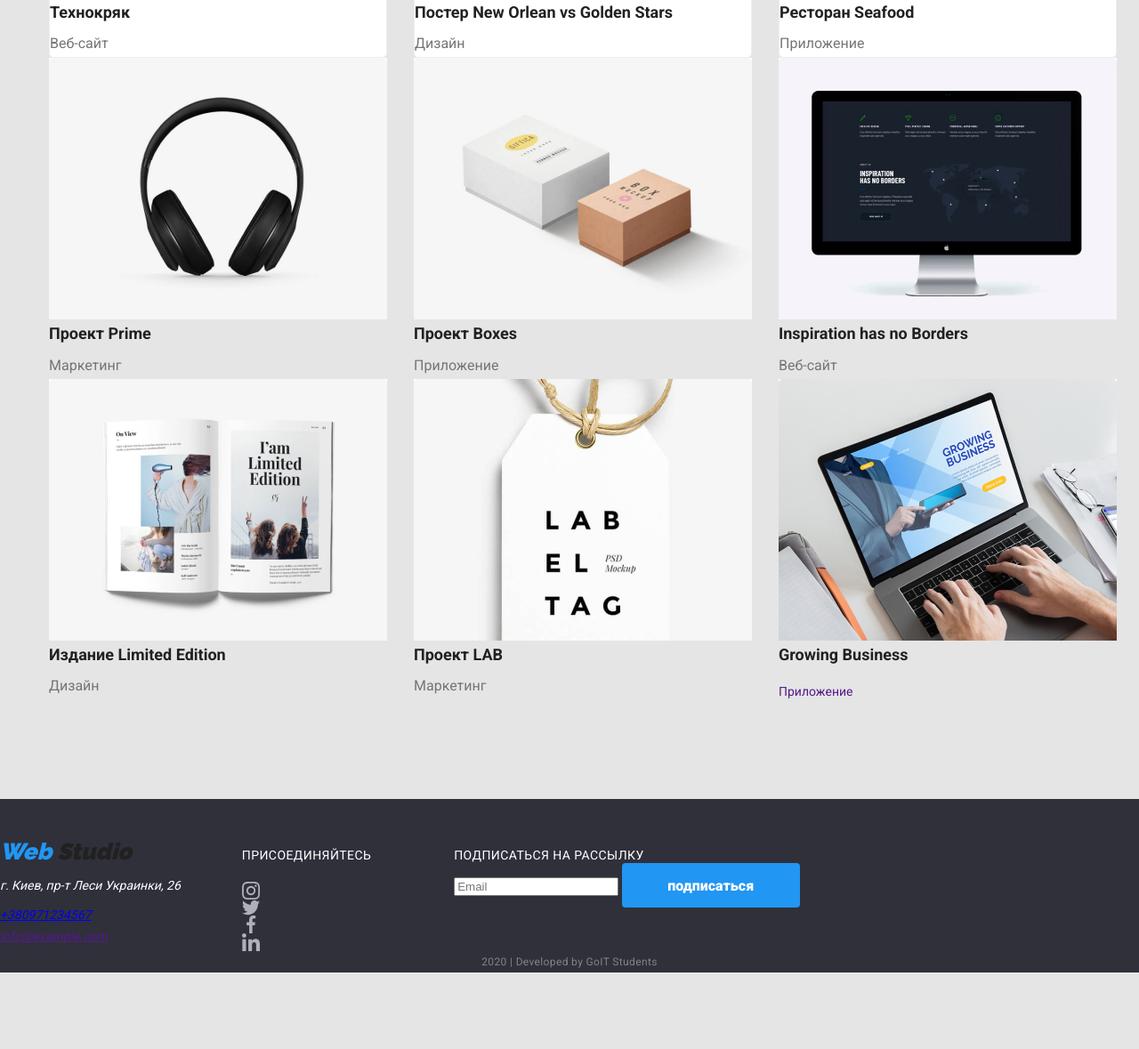
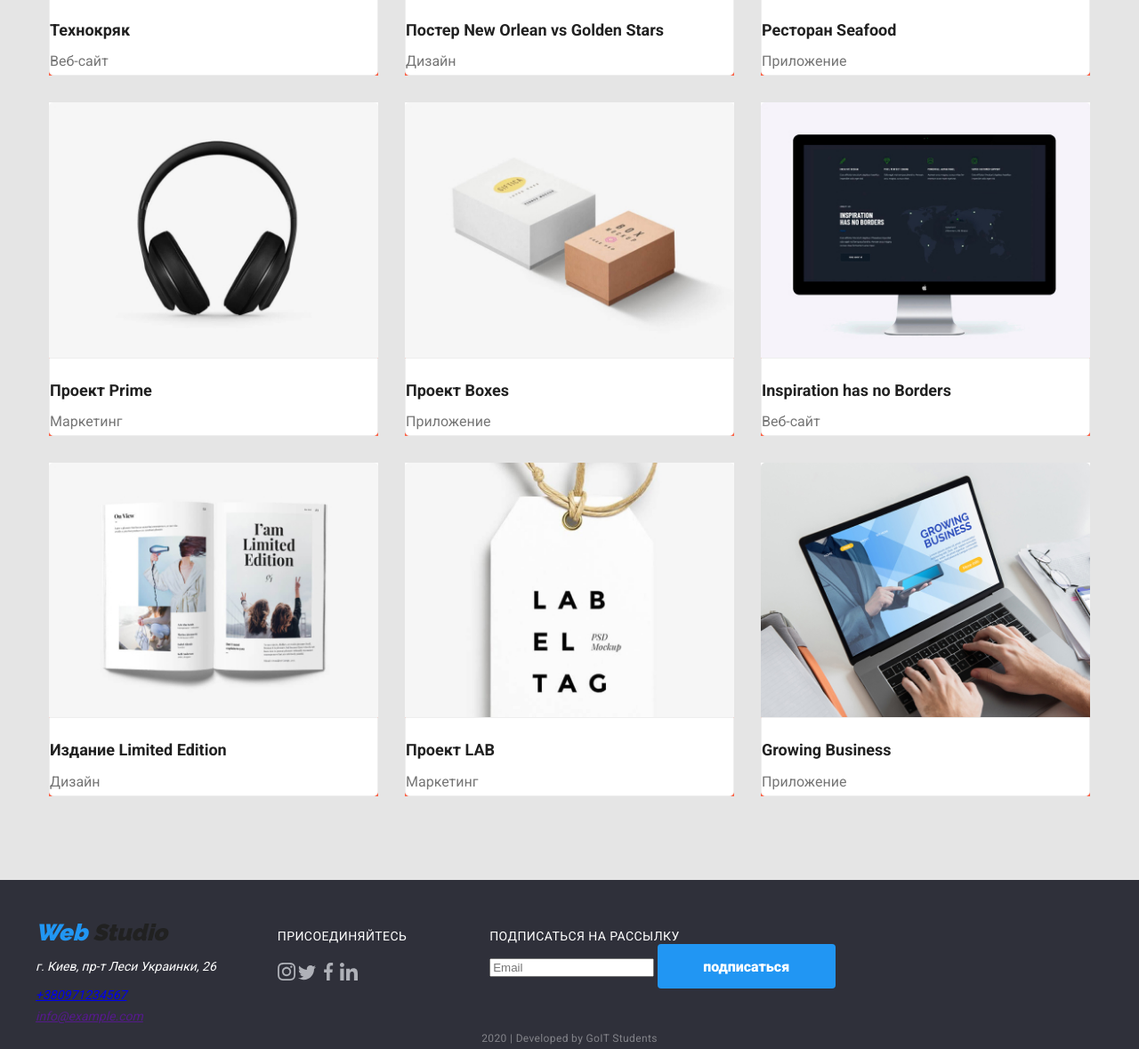
Before and after one commit to sanya-Pl/goit-markup-hw-03, a plain HTML site: page portfolio.html in a window 1280 px wide. Shown: the part 561-1740 px from the top of the page at 89% size. Before the commit the page ends 1654 px from the top, so only its background shows below. Drawn offline with Linux system fonts and the light colour scheme.

Commit message:
Залишився футер

```diff
--- a/css/styles.css
+++ b/css/styles.css
@@ -31,10 +31,6 @@ body {
   font-family: roboto, sans-serif;
   font-size: 14px;
   line-height: 1.7;
-}
-
-img {
-  display: block;
 }
 
 .list {
@@ -221,6 +217,7 @@ img {
 .applications {
   padding-top: 94px;
   padding-bottom: 94px;
+  border: 1px solid #ececec;
 }
 .feature-list {
   display: flex;
@@ -374,6 +371,8 @@ footer {
   align-items: baseline;
   display: flex;
   width: 1200px;
+  margin-left: auto;
+  margin-right: auto;
 }
 
 .join {
@@ -387,6 +386,11 @@ footer {
 /* PORTFOLIO.HTML  */
 /* PORTFOLIO.HTML  */
 /* PORTFOLIO.HTML  */
+
+.mein {
+  margin-left: auto;
+  margin-right: auto;
+}
 
 .projects .one {
   padding-right: 22px;
@@ -404,6 +408,11 @@ footer {
 .contein {
   padding-top: 93px;
   padding-bottom: 50px;
+  padding-left: 15px;
+  padding-right: 15px;
+  margin-right: auto;
+  margin-left: auto;
+  width: 1200px;
 }
 
 .projects.list .one.important {
@@ -412,19 +421,25 @@ footer {
 }
 /* сайт */
 .jk {
+  width: 1200px;
+  padding-left: 15px;
+  padding-right: 15px;
+  margin-right: auto;
   margin-left: auto;
-  margin-right: auto;
-  padding: 0;
+
   padding-bottom: 94px;
   align-items: center;
-  width: 1230px;
-  padding-left: 15px;
-  padding-right: 15px;
+}
+
+.flex-container {
+  display: flex;
+  flex-wrap: wrap;
 }
 
 .flex-container .list-nav {
   display: block;
 }
+
 /* .projects .list {
   justify-content: center;
 } */
@@ -437,22 +452,22 @@ footer {
   margin-left: 8px;
 }
 
-.flex-container {
-  width: 1230px;
-  padding-left: 15px;
-  padding-right: 15px;
-  margin-right: auto;
-  margin-left: auto;
-  display: flex;
-  flex-wrap: wrap;
-}
 .flex-element:nth-child(3n) {
   margin-right: 0;
 }
+.img {
+  display: block;
+  width: 370px;
+}
+.flex-element:nth-last-child(-n + 3) {
+  margin-bottom: 0;
+}
 
 .flex-element {
-  width: 380px;
+  width: 370px;
   margin-right: 30px;
+  background-color: tomato;
+  margin-bottom: 30px;
 }
 
 .list .title-name {
@@ -462,6 +477,7 @@ footer {
   color: var(--title-text-color);
   margin-top: 0;
   margin-bottom: 4px;
+  margin-top: 20px;
 }
 
 .list .text.list {
@@ -490,8 +506,3 @@ footer {
   background: #ffffff;
   border: 1px solid #eeeeee;
 }
-
-/*
-body {
-    font-family: 'Helvetica Neue', 'Roboto', 'Verdana', 'Tahoma', sans-serif;
-  } */
--- a/portfolio.html
+++ b/portfolio.html
@@ -45,7 +45,7 @@
     </header>
     <!--Герой-->
     <!-- <h1>Страница портфолио </h1> -->
-    <main>
+    <main class="mein">
       <div class="contein">
         <ul class="projects list">
           <li class="bot">
@@ -70,7 +70,7 @@
         <ul class="list flex-container">
           <li class="flex-element">
             <a href="" class="list-nav">
-              <img src="./foto/texno.jpg" width="380" height="294" alt="" />
+              <img src="./foto/texno.jpg" alt="" width="370" class="img" />
               <div class="border">
                 <h2 class="title-name">Технокряк</h2>
                 <p class="text list">Веб-сайт</p>
@@ -80,7 +80,7 @@
 
           <li class="flex-element">
             <a href="" class="list-nav">
-              <img src="./foto/баскетбол.jpg" alt="" width="380" />
+              <img src="./foto/баскетбол.jpg" alt="" height="294" class="img" />
               <div class="border">
                 <h2 class="title-name">Постер New Orlean vs Golden Stars</h2>
                 <p class="text list">Дизайн</p>
@@ -90,7 +90,7 @@
 
           <li class="flex-element">
             <a href="" class="list-nav">
-              <img src="./foto/ресторан.jpg" width="380" alt="" />
+              <img src="./foto/ресторан.jpg" height="294" alt="" class="img" />
               <div class="border">
                 <h2 class="title-name">Ресторан Seafood</h2>
                 <p class="text list">Приложение</p>
@@ -100,48 +100,60 @@
 
           <li class="flex-element">
             <a href="" class="list-nav">
-              <img src="./foto/наушники.jpg" width="380" alt="" />
+              <img src="./foto/наушники.jpg" alt="" class="img" />
+              <div class="border">
                 <h2 class="title-name">Проект Prime</h2>
                 <p class="text list">Маркетинг</p>
+              </div>
             </a>
           </li>
 
           <li class="flex-element">
             <a href="" class="list-nav">
-              <img src="./foto/Boxes.jpg" width="380" alt="" />
+              <img src="./foto/Boxes.jpg" alt="" class="img" />
+              <div class="border">
                 <h2 class="title-name">Проект Boxes</h2>
                 <p class="text list">Приложение</p>
+              </div>
             </a>
           </li>
 
           <li class="flex-element">
             <a href="" class="list-nav">
-              <img src="./foto/монитор.jpg" width="380" alt="" />
+              <img src="./foto/монитор.jpg" alt="" class="img" />
+              <div class="border">
                 <h2 class="title-name">Inspiration has no Borders</h2>
                 <p class="text list">Веб-сайт</p>
+              </div>
             </a>
           </li>
 
           <li class="flex-element">
             <a href="" class="list-nav">
-              <img src="./foto/журнал.jpg" width="380" alt="" />
+              <img src="./foto/журнал.jpg" alt="" class="img" />
+              <div class="border">
                 <h2 class="title-name">Издание Limited Edition</h2>
                 <p class="text list">Дизайн</p>
+              </div>
             </a>
           </li>
           <li class="flex-element">
             <a href="" class="list-nav">
-              <img src="./foto/ярлык.jpg" width="380" alt="" />
+              <img src="./foto/ярлык.jpg" alt="" class="img" />
+              <div class="border">
                 <h2 class="title-name">Проект LAB</h2>
                 <p class="text list">Маркетинг</p>
+              </div>
             </a>
           </li>
 
           <li class="flex-element">
             <a href="" class="list-nav">
-              <img src="./foto/ноут.jpg" width="380" alt="" />
+              <img src="./foto/ноут.jpg" alt="" class="img" />
+              <div class="border">
                 <h2 class="title-name">Growing Business</h2>
-              <p>Приложение</p>
+                <p class="text list">Приложение</p>
+              </div>
             </a>
           </li>
         </ul>
```
Lines whose indentation alone changed are shown as unchanged.
